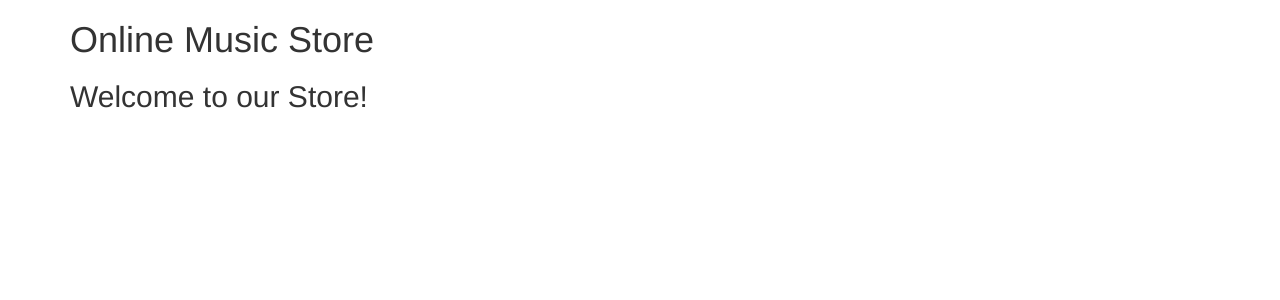
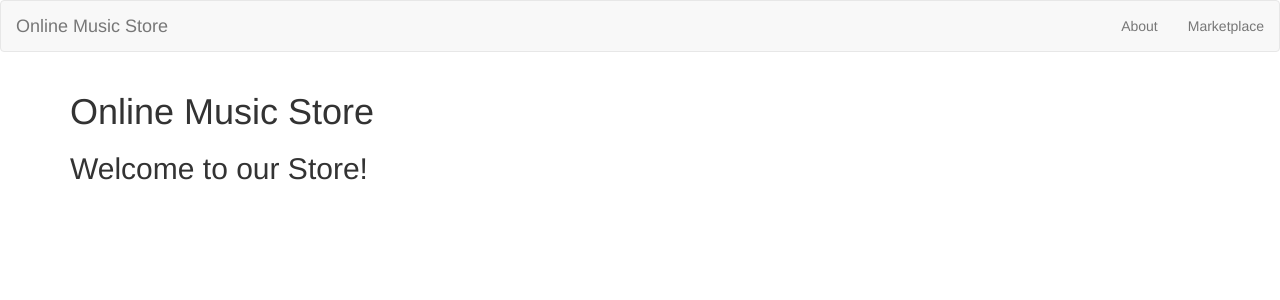
Before and after one commit to msanden/online-store, an Angular app: page / in a window 1280 px wide. Shown: the top 300 px of the page. Built offline with nearby package versions, Linux system fonts and the light colour scheme.

Commit message:
Add navigation bar with router links

```diff
--- a/src/app/app.component.html
+++ b/src/app/app.component.html
@@ -1,4 +1,17 @@
 <!--The content below is only a placeholder and can be replaced.-->
+
+<nav class="navbar navbar-default">
+  <div class="container-fluid">
+    <div class="navbar-header">
+      <a class="navbar-brand" routerLink="">Online Music Store</a>
+    </div>
+    <ul class="nav navbar-nav navbar-right">
+      <li><a routerLink="about">About</a></li>
+      <li><a routerLink="marketplace">Marketplace</a></li>
+    </ul>
+  </div>
+</nav>
+
 <div class="container">
   <h1>{{ title }}</h1>
   <router-outlet></router-outlet>
```
